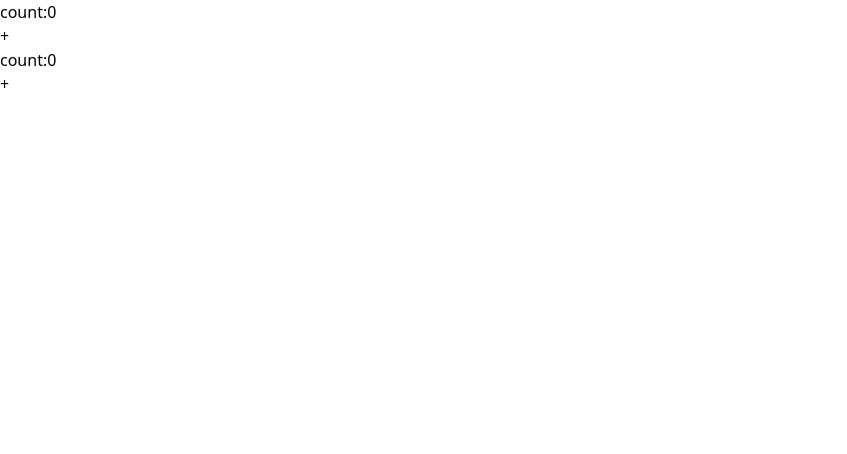
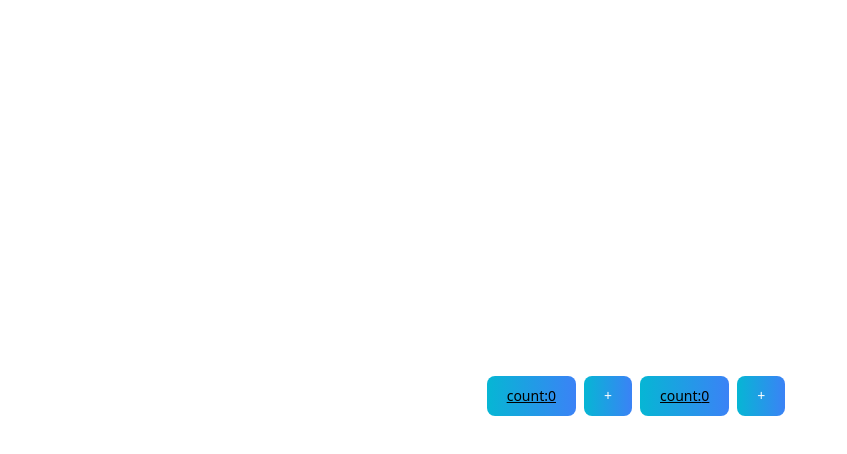
Before and after one commit to pj100-team/react-v3, a React (Create React App) app: page / in a window 1280 px wide. Shown: the top 454 px of the page, without its empty margins (0-847 px from the left). Built offline with nearby package versions, Linux system fonts and the light colour scheme.

Commit message:
👍 デザインを修正

```diff
--- a/src/App.tsx
+++ b/src/App.tsx
@@ -2,13 +2,21 @@ import { memo, useCallback, useState } from 'react';
 import './App.css';
 
 const ShowCount = memo(({ cnt, no }: { cnt: number; no: number }) => {
+  // カウント表示のtailwindデザイン
+  const tailwind = `text-3xl font-bold underline bg-gradient-to-r from-cyan-500 to-blue-500 hover:bg-gradient-to-bl focus:ring-4 focus:outline-none focus:ring-cyan-300 dark:focus:ring-cyan-800 font-medium rounded-lg text-sm px-5 py-2.5 text-center me-2 mb-2`;
   console.log(`show count:${no}`);
-  return <div>count:{cnt}</div>;
+  return <div className={tailwind}>count:{cnt}</div>;
 });
 
 const Button = memo(({ onClick }: { onClick: () => void }) => {
+  // カウントボタンのtailwindデザイン
+  const tailwind = `text-white bg-gradient-to-r from-cyan-500 to-blue-500 hover:bg-gradient-to-bl focus:ring-4 focus:outline-none focus:ring-cyan-300 dark:focus:ring-cyan-800 font-medium rounded-lg text-sm px-5 py-2.5 text-center me-2 mb-2`;
   console.log('button');
-  return <button onClick={onClick}>+</button>;
+  return (
+    <button className={tailwind} onClick={onClick}>
+      +
+    </button>
+  );
 });
 
 function App() {
@@ -23,13 +31,16 @@ function App() {
     setCount2(count2 + 1);
   }, [count2]);
 
+  // カウントとボタンの配置に関するtailwind
+  const tailwind = `flex justify-center items-center h-screen`;
+
   return (
-    <>
+    <div className={tailwind}>
       <ShowCount cnt={count1} no={1} />
       <Button onClick={addCount1} />
       <ShowCount cnt={count2} no={2} />
       <Button onClick={addCount2} />
-    </>
+    </div>
   );
 }
 
```
